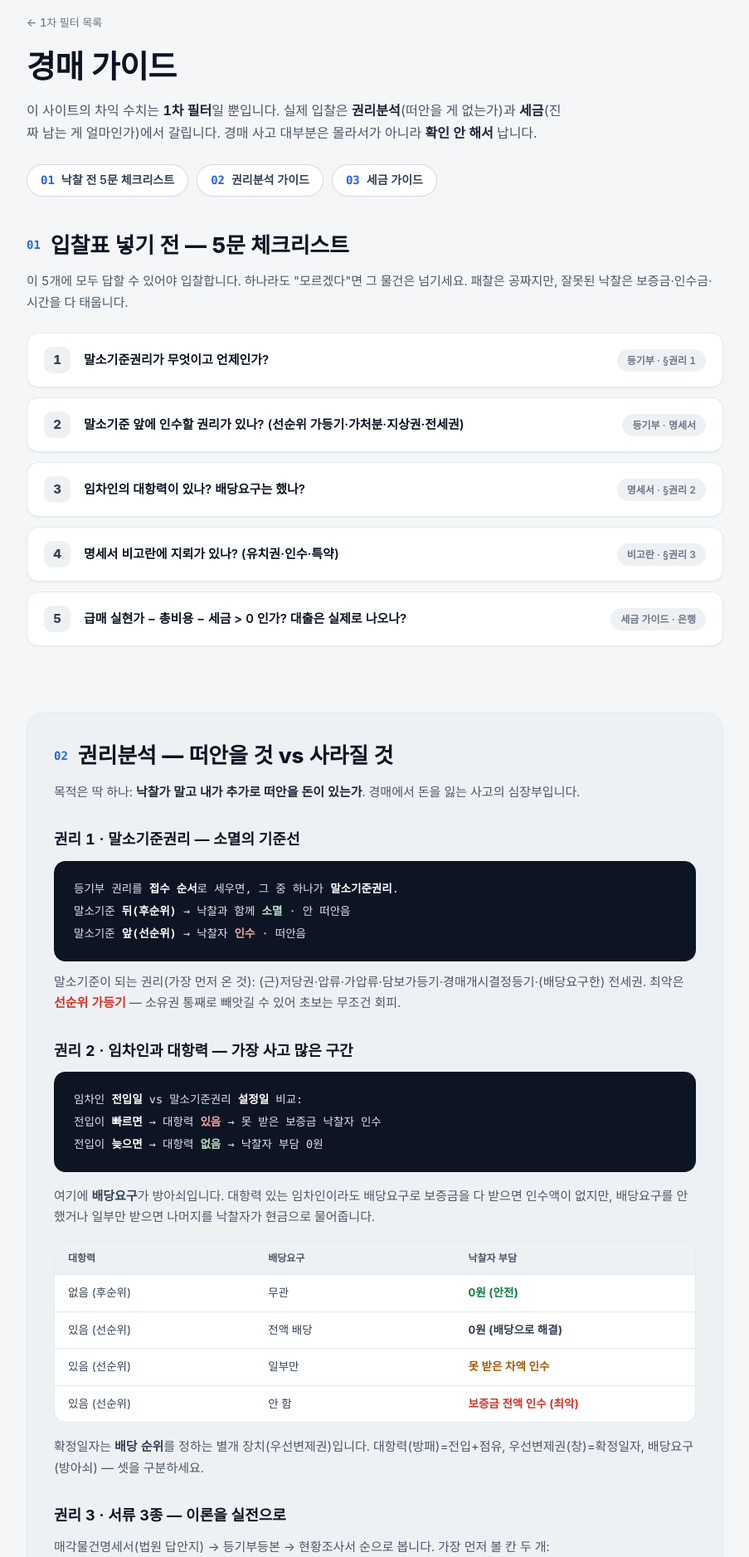
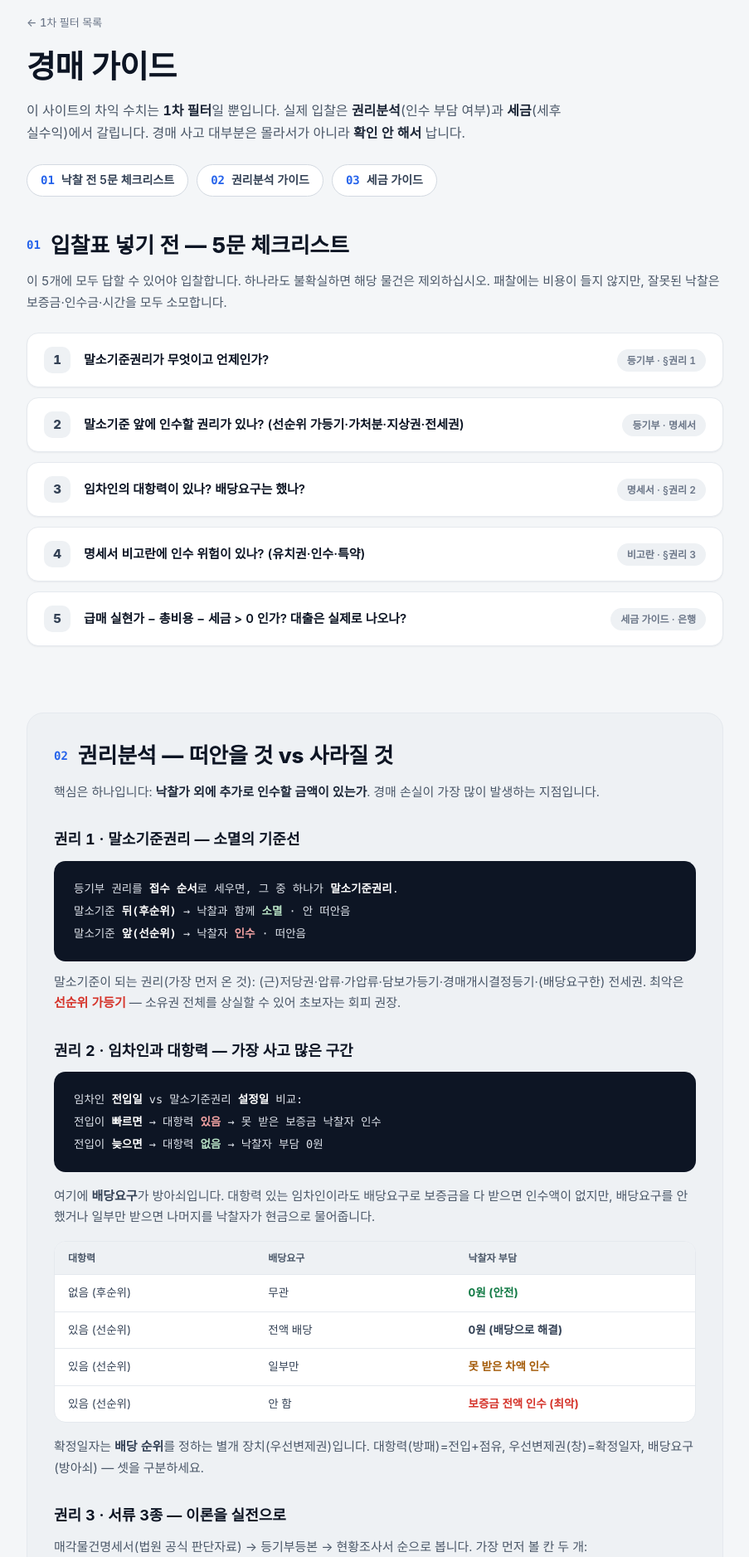
Before and after one commit to hyunwoojang1/realestate_auctions, a Flask app: page /guide in a window 1280 px wide. Shown: the part 65-1942 px from the top of the page at 83% size, without its empty margins (188-1091 px from the left). Run offline with Flask 3, Linux system fonts and the light colour scheme; some web fonts are replaced.

Commit message:
style: UI 문구 톤 정리 — 구어체·질문형·게임은어 제거 (31건)
detail/guide/listings/watchlist/compare/calendar/map + report.py/digest.py의 사용자 노출 문구를 명사구·격식체로 통일. 로직·수치·의미 불변, 문체만. 톤 가이드라인 6종 확립. 문구 고정 테스트 2건(test_digest·test_web) 갱신, 전체 411 passed.

```diff
--- a/src/digest.py
+++ b/src/digest.py
@@ -76,7 +76,7 @@ def _basis_note(s: ScoredListing) -> str:
     return f"실거래 {n}건"
 
 
-def to_markdown(items: list[ScoredListing], title: str = "이번 주 차익 매물 TOP") -> str:
+def to_markdown(items: list[ScoredListing], title: str = "주간 차익 매물 TOP") -> str:
     """(T7) 보수 가격 기준 차익 중심 표기 + 표본 근거 병기 — 단정 표현 금지."""
     lines = [f"# {title} {len(items)}", ""]
     lines.append("| # | 보수 기준 차익 | 기준 차익 | 갭 | 단지 | 유형 | 최저가 | 근거 | 경고 |")
--- a/src/report.py
+++ b/src/report.py
@@ -158,7 +158,7 @@ def _band_gauge(s: ScoredListing, askings: list | None = None) -> str:
         verdict = f'<span class="gm-gv">보수 차익 {_won(low - cost)}</span>'
     elif cost <= high:
         parts.append(f'<div class="bg-inband" style="left:{x(low):.1f}%;width:{x(cost) - x(low):.1f}%"></div>')
-        verdict = '<span class="bg-flat">원가가 밴드 안 — 보수 차익 없음</span>'
+        verdict = '<span class="bg-flat">취득원가 밴드 내 · 보수 차익 없음</span>'
     else:
         parts.append(f'<div class="bg-overcost" style="left:{x(high):.1f}%;width:{x(cost) - x(high):.1f}%"></div>')
         verdict = f'<span class="gm-loss">기준가 초과 {_won(cost - high)}</span>'
@@ -247,7 +247,7 @@ tbody tr:hover{{background:var(--sunk)}}
 </style></head><body>
 <h1>차익 큐레이션 — 결과</h1>
 <p class="sub">예상 차익 = 추정 실거래시세 − (최저입찰가 + 취득세). 금액 큰 순.
-갭미터의 <b style="color:var(--g4)">초록 구간</b>이 최저가→시세 사이 예상 차익입니다(명도·수리·인수 등 변동비 제외).</p>
+<b style="color:var(--g4)">초록 구간</b> = 최저가→시세 구간의 예상 차익 (명도·수리·인수 등 변동비 제외).</p>
 <div class="scroll"><table>
 <thead><tr><th>#</th><th>예상차익</th><th>경고</th><th>단지 / 소재지</th>
 <th>갭미터 (최저가 → 시세)</th><th>최저가</th><th>신뢰</th></tr></thead>
--- a/templates/calendar.html
+++ b/templates/calendar.html
@@ -52,7 +52,7 @@
 
 {% if not months %}
 <div class="empty2" style="margin-top:var(--sp-6)">표시할 일정이 없습니다.
-{% if not show_all and past_count %}<br><a href="/calendar?all=1">지난 기일 포함해 보기 →</a>{% endif %}</div>
+{% if not show_all and past_count %}<br><a href="/calendar?all=1">지난 기일 포함 →</a>{% endif %}</div>
 {% endif %}
 
 <p class="foot">매각기일은 법원 사정으로 변경·취하될 수 있습니다. 입찰 전 대법원 법원경매정보에서
--- a/templates/compare.html
+++ b/templates/compare.html
@@ -23,7 +23,7 @@
 
 {% if items|length < 2 %}
 <p class="page-lead">비교하려면 <b>2건 이상</b> 필요합니다(현재 {{ items|length }}건).
-<a href="/watchlist">관심물건</a>에서 담거나 목록에서 ★로 저장 후 비교하세요.
+<a href="/watchlist">관심물건</a>에서 선택하거나 목록에서 ★로 저장한 뒤 비교하세요.
 최대 {{ 4 }}건까지 나란히 비교됩니다.</p>
 {% else %}
 <p class="page-lead">보수 기준 차익 = 검증 하한가 − (최저입찰가 + 취득세, {{ tax_label }} 기준). 변동비 제외.
--- a/templates/guide.html
+++ b/templates/guide.html
@@ -1,5 +1,5 @@
 {% extends "base.html" %}
-{% block title %}경매 가이드 — 입찰 전 꼭 알아야 할 것{% endblock %}
+{% block title %}경매 가이드 — 입찰 전 핵심 점검 사항{% endblock %}
 
 {% block content %}
 <div class="doc">
@@ -8,7 +8,7 @@
   <div class="guide-head" style="padding-top:var(--sp-4)">
     <a href="/" class="crumb" style="margin-bottom:var(--sp-4);display:inline-flex">← 1차 필터 목록</a>
     <h1>경매 가이드</h1>
-    <p>이 사이트의 차익 수치는 <b style="color:var(--ink-800)">1차 필터</b>일 뿐입니다. 실제 입찰은 <b style="color:var(--ink-800)">권리분석</b>(떠안을 게 없는가)과 <b style="color:var(--ink-800)">세금</b>(진짜 남는 게 얼마인가)에서 갈립니다. 경매 사고 대부분은 몰라서가 아니라 <b style="color:var(--ink-800)">확인 안 해서</b> 납니다.</p>
+    <p>이 사이트의 차익 수치는 <b style="color:var(--ink-800)">1차 필터</b>일 뿐입니다. 실제 입찰은 <b style="color:var(--ink-800)">권리분석</b>(인수 부담 여부)과 <b style="color:var(--ink-800)">세금</b>(세후 실수익)에서 갈립니다. 경매 사고 대부분은 몰라서가 아니라 <b style="color:var(--ink-800)">확인 안 해서</b> 납니다.</p>
     <div class="jump">
       <a href="#checklist"><span class="n">01</span> 낙찰 전 5문 체크리스트</a>
       <a href="#rights"><span class="n">02</span> 권리분석 가이드</a>
@@ -19,12 +19,12 @@
   <!-- SECTION 1 · CHECKLIST -->
   <section class="gsec" id="checklist">
     <div class="sec-head"><span class="sec-head__n">01</span><h2>입찰표 넣기 전 — 5문 체크리스트</h2></div>
-    <p class="gsub">이 5개에 모두 답할 수 있어야 입찰합니다. 하나라도 "모르겠다"면 그 물건은 넘기세요. 패찰은 공짜지만, 잘못된 낙찰은 보증금·인수금·시간을 다 태웁니다.</p>
+    <p class="gsub">이 5개에 모두 답할 수 있어야 입찰합니다. 하나라도 불확실하면 해당 물건은 제외하십시오. 패찰에는 비용이 들지 않지만, 잘못된 낙찰은 보증금·인수금·시간을 모두 소모합니다.</p>
     <div style="display:flex;flex-direction:column;gap:var(--sp-3)">
       <div class="check"><span class="check__n">1</span><div class="check__q">말소기준권리가 무엇이고 언제인가?</div><span class="check__where">등기부 · §권리 1</span></div>
       <div class="check"><span class="check__n">2</span><div class="check__q">말소기준 앞에 인수할 권리가 있나? (선순위 가등기·가처분·지상권·전세권)</div><span class="check__where">등기부 · 명세서</span></div>
       <div class="check"><span class="check__n">3</span><div class="check__q">임차인의 대항력이 있나? 배당요구는 했나?</div><span class="check__where">명세서 · §권리 2</span></div>
-      <div class="check"><span class="check__n">4</span><div class="check__q">명세서 비고란에 지뢰가 있나? (유치권·인수·특약)</div><span class="check__where">비고란 · §권리 3</span></div>
+      <div class="check"><span class="check__n">4</span><div class="check__q">명세서 비고란에 인수 위험이 있나? (유치권·인수·특약)</div><span class="check__where">비고란 · §권리 3</span></div>
       <div class="check"><span class="check__n">5</span><div class="check__q">급매 실현가 − 총비용 − 세금 &gt; 0 인가? 대출은 실제로 나오나?</div><span class="check__where">세금 가이드 · 은행</span></div>
     </div>
   </section>
@@ -33,11 +33,11 @@
   <section class="gsec" id="rights">
     <div class="guide-tint">
       <div class="sec-head"><span class="sec-head__n">02</span><h2>권리분석 — 떠안을 것 vs 사라질 것</h2></div>
-      <p class="gsub">목적은 딱 하나: <b style="color:var(--ink-800)">낙찰가 말고 내가 추가로 떠안을 돈이 있는가</b>. 경매에서 돈을 잃는 사고의 심장부입니다.</p>
+      <p class="gsub">핵심은 하나입니다: <b style="color:var(--ink-800)">낙찰가 외에 추가로 인수할 금액이 있는가</b>. 경매 손실이 가장 많이 발생하는 지점입니다.</p>
 
       <h3 class="g3title">권리 1 · 말소기준권리 — 소멸의 기준선</h3>
       <div class="callout">등기부 권리를 <b>접수 순서</b>로 세우면, 그 중 하나가 <b>말소기준권리</b>.<br>말소기준 <b>뒤(후순위)</b> → 낙찰과 함께 <b class="ok">소멸</b> · 안 떠안음<br>말소기준 <b>앞(선순위)</b> → 낙찰자 <b class="bad">인수</b> · 떠안음</div>
-      <p class="gsub gsub--tight" style="margin-top:var(--sp-3)">말소기준이 되는 권리(가장 먼저 온 것): (근)저당권·압류·가압류·담보가등기·경매개시결정등기·(배당요구한) 전세권. 최악은 <b style="color:var(--risk)">선순위 가등기</b> — 소유권 통째로 빼앗길 수 있어 초보는 무조건 회피.</p>
+      <p class="gsub gsub--tight" style="margin-top:var(--sp-3)">말소기준이 되는 권리(가장 먼저 온 것): (근)저당권·압류·가압류·담보가등기·경매개시결정등기·(배당요구한) 전세권. 최악은 <b style="color:var(--risk)">선순위 가등기</b> — 소유권 전체를 상실할 수 있어 초보자는 회피 권장.</p>
 
       <h3 class="g3title">권리 2 · 임차인과 대항력 — 가장 사고 많은 구간</h3>
       <div class="callout" style="margin-bottom:var(--sp-4)">임차인 <b>전입일</b> vs 말소기준권리 <b>설정일</b> 비교:<br>전입이 <b>빠르면</b> → 대항력 <b class="bad">있음</b> → 못 받은 보증금 낙찰자 인수<br>전입이 <b>늦으면</b> → 대항력 <b class="ok">없음</b> → 낙찰자 부담 0원</div>
@@ -52,10 +52,10 @@
       <p class="gsub gsub--tight" style="margin-top:var(--sp-4)">확정일자는 <b style="color:var(--ink-700)">배당 순위</b>를 정하는 별개 장치(우선변제권)입니다. 대항력(방패)=전입+점유, 우선변제권(창)=확정일자, 배당요구(방아쇠) — 셋을 구분하세요.</p>
 
       <h3 class="g3title">권리 3 · 서류 3종 — 이론을 실전으로</h3>
-      <p class="gsub gsub--tight">매각물건명세서(법원 답안지) → 등기부등본 → 현황조사서 순으로 봅니다. 가장 먼저 볼 칸 두 개:</p>
+      <p class="gsub gsub--tight">매각물건명세서(법원 공식 판단자료) → 등기부등본 → 현황조사서 순으로 봅니다. 가장 먼저 볼 칸 두 개:</p>
       <div class="callout callout--light">① 명세서의 <b>"최선순위 설정"</b> 칸 (= 말소기준 날짜)<br>② 점유자 표의 <b>전입일</b><br>→ 이 둘을 비교하면 <b>권리 2의 대항력</b>이 바로 판정됩니다.</div>
       <div style="display:flex;flex-direction:column;gap:10px;margin-top:var(--sp-4)">
-        <div class="inline-warn"><span style="flex:none">⚠</span><p><b>명세서 비고란이 지뢰밭</b>입니다. 유치권·법정지상권·지분·대지권미등기·선순위 전세권 등 인수/특약이 여기 적힙니다. 비고란이 길면 특수물건 — 뜻을 정확히 이해하기 전엔 입찰 금지.</p></div>
+        <div class="inline-warn"><span style="flex:none">⚠</span><p><b>명세서 비고란에 인수·특약 위험이 몰려 있습니다</b>. 유치권·법정지상권·지분·대지권미등기·선순위 전세권 등 인수/특약이 여기 적힙니다. 비고란이 길면 특수물건 — 뜻을 정확히 이해하기 전엔 입찰 금지.</p></div>
         <div class="inline-warn"><span style="flex:none">⚠</span><p><b>유치권은 등기부에 안 나옵니다</b>(점유로 성립). 현황조사서·비고란에 "유치권 신고"가 있으면 명도 장기전이 될 수 있어 초보는 회피하세요.</p></div>
       </div>
     </div>
@@ -63,12 +63,12 @@
 
   <!-- SECTION 3 · TAX -->
   <section class="gsec" id="tax">
-    <div class="sec-head"><span class="sec-head__n">03</span><h2>세금 — 진짜 남는 게 얼마인가</h2></div>
-    <p class="gsub">"감정가 대비 싸게 샀다"는 매입 할인이지 수익이 아닙니다. 진짜 수익 = 매도가 − (낙찰가 + 숨은 비용) − <b style="color:var(--ink-800)">세금</b>. 그리고 세금의 끝판왕이 양도세입니다.</p>
+    <div class="sec-head"><span class="sec-head__n">03</span><h2>세금 — 세후 실수익</h2></div>
+    <p class="gsub">"감정가 대비 싸게 샀다"는 매입 할인이지 수익이 아닙니다. 진짜 수익 = 매도가 − (낙찰가 + 숨은 비용) − <b style="color:var(--ink-800)">세금</b>. 그중 세부담이 가장 큰 항목이 양도세입니다.</p>
 
-    <h3 class="g3title">세금 1 · 두 개의 세계</h3>
+    <h3 class="g3title">세금 1 · 개인 vs 매매사업자</h3>
     <div class="twobox">
-      <div class="kpi" style="box-shadow:var(--e1)"><div style="font-size:13px;color:var(--ink-500);font-weight:600;margin-bottom:6px">개인이 팔면</div><div style="font-size:20px;font-weight:800;color:var(--risk)">양도소득세</div><p style="margin:8px 0 0;font-size:13px;color:var(--ink-500);line-height:1.6">단기 보유면 세율 폭탄</p></div>
+      <div class="kpi" style="box-shadow:var(--e1)"><div style="font-size:13px;color:var(--ink-500);font-weight:600;margin-bottom:6px">개인이 팔면</div><div style="font-size:20px;font-weight:800;color:var(--risk)">양도소득세</div><p style="margin:8px 0 0;font-size:13px;color:var(--ink-500);line-height:1.6">단기 보유 시 고세율</p></div>
       <div class="kpi" style="box-shadow:var(--e1)"><div style="font-size:13px;color:var(--ink-500);font-weight:600;margin-bottom:6px">매매사업자가 팔면</div><div style="font-size:20px;font-weight:800;color:var(--ink-800)">종합소득세 <span class="num">6~45%</span></div><p style="margin:8px 0 0;font-size:13px;color:var(--ink-500);line-height:1.6">차익이 사업소득 · 단기 70% 개념 소멸</p></div>
     </div>
 
@@ -80,7 +80,7 @@
       <div class="gtable__row" style="grid-template-columns:1fr 1.2fr"><div>2년 이상</div><div class="val num" style="color:var(--ink-700)">기본 누진세율 6~45%</div></div>
       <div class="gtable__row" style="grid-template-columns:1fr 1.2fr"><div style="font-weight:700">1세대 1주택 비과세</div><div class="val val--gain num">0% (2년 보유·조정 2년 거주·12억↓)</div></div>
     </div>
-    <div class="inline-warn" style="margin-top:var(--sp-3)"><span style="flex:none">⚠</span><p>명도비·대출이자·관리비는 양도세 필요경비로 인정 안 됩니다(수리비도 자본적 지출만 인정). 실제 나가는 돈인데 세금은 안 깎아주는 이중고. 단기 매도의 최대 적은 이 <b>70% 세율</b>.</p></div>
+    <div class="inline-warn" style="margin-top:var(--sp-3)"><span style="flex:none">⚠</span><p>명도비·대출이자·관리비는 양도세 필요경비로 인정 안 됩니다(수리비도 자본적 지출만 인정). 실제 나가는 돈인데 세금은 안 깎아주는 이중고. 단기 매도에서 가장 큰 세부담은 이 <b>70% 세율</b>입니다.</p></div>
 
     <h3 class="g3title">세금 3 · 매매사업자 + 비교과세 (소득세법 64조)</h3>
     <p class="gsub gsub--tight">매매사업자는 종합소득세(6~45%)가 원칙이지만, 특정 자산은 <b style="color:var(--ink-800)">비교과세</b>(종소세 vs 양도세 중과세율 중 큰 금액)에 걸려 양도세를 못 피합니다.</p>
@@ -99,8 +99,8 @@
     </div>
 
     <h3 class="g3title">세금 5 · 실거주로 살 때 — 재고자산과 다르다</h3>
-    <p class="gsub gsub--tight">단타(재고자산)와 실거주는 세법상 상극입니다.</p>
-    <div class="callout callout--light" style="border-left-color:var(--caution)"><b>매매사업자 재고주택은 실거주 집의 1세대1주택 비과세를 깹니다.</b> 재고주택도 원칙적으로 주택 수에 포함되기 때문. 실거주 집을 비과세로 팔려면 그 시점에 <b>재고를 다 털어 1주택</b> 상태여야 하고 2년 보유·거주해야 합니다. "돈은 단타(종소세)로 벌고, 내 집은 재고 정리 후 깨끗한 1주택으로 사서 비과세" — <b>시점을 분리</b>하는 게 정답입니다.</div>
+    <p class="gsub gsub--tight">단기 매매(재고자산)와 실거주는 세법상 정반대로 취급됩니다.</p>
+    <div class="callout callout--light" style="border-left-color:var(--caution)"><b>매매사업자 재고주택은 실거주 집의 1세대1주택 비과세를 깹니다.</b> 재고주택도 원칙적으로 주택 수에 포함되기 때문. 실거주 집을 비과세로 팔려면 그 시점에 <b>재고를 다 털어 1주택</b> 상태여야 하고 2년 보유·거주해야 합니다. "돈은 단타(종소세)로 벌고, 내 집은 재고 정리 후 깨끗한 1주택으로 사서 비과세" — <b>시점을 분리</b>하는 것이 핵심입니다.</div>
   </section>
 
   <p class="footnote" style="margin:0;padding-top:var(--sp-6);border-top:1px solid var(--hairline);color:var(--ink-400)">이 가이드는 일반적인 개념 정리이며 개별 물건·연도별 세법·본인 상황에 따라 달라집니다. 권리분석은 법무사, 세금은 세무사 상담이 필수이며 이 페이지는 그 상담을 대체하지 않습니다. 세율·제도는 변경될 수 있으니 입찰 시점에 그해 기준을 재확인하세요.</p>
--- a/templates/listings.html
+++ b/templates/listings.html
@@ -183,7 +183,7 @@
       {%- elif b and b.assumed -%}
       <div class="pk-val warn">{{ won(outlay) }}</div><div class="pk-vsub warn">인수금 포함</div>
       {%- elif b -%}
-      <div class="pk-val">{{ won(outlay) }}</div><div class="pk-vsub ok2">이게 전부 (인수 없음)</div>
+      <div class="pk-val">{{ won(outlay) }}</div><div class="pk-vsub ok2">인수 부담 없음</div>
       {%- else -%}
       <div class="pk-val">{{ won(outlay) }}</div><div class="pk-vsub">인수 미확인</div>
       {%- endif -%}
--- a/templates/map.html
+++ b/templates/map.html
@@ -101,7 +101,7 @@
       const grp = L.featureGroup(markers);
       map.fitBounds(grp.getBounds().pad(0.1));
     } else {
-      side.innerHTML = '<div class="item">표시할 좌표 있는 물건이 없습니다.<br>' +
+      side.innerHTML = '<div class="item">지도에 표시할 물건이 없습니다.<br>' +
         '<small>다음 새로고침 후 좌표 캐시가 채워집니다.</small></div>';
     }
   }).catch(e => {
--- a/templates/watchlist.html
+++ b/templates/watchlist.html
@@ -26,7 +26,7 @@
 {% elif not snapshot_missing and not corrupted %}
 <p class="page-lead" style="margin-top:12px;color:var(--muted-2)">직전 새로고침 대비 변동 없음.</p>
 {% elif snapshot_missing %}
-<p class="page-lead" style="margin-top:12px;color:var(--muted-2)">아직 비교할 이전 스냅샷이 없습니다(첫 새로고침 이력 없음) — 변동 감지는 다음 새로고침부터.</p>
+<p class="page-lead" style="margin-top:12px;color:var(--muted-2)">비교할 이전 스냅샷이 없습니다 — 변동 감지는 다음 새로고침부터 제공됩니다.</p>
 {% endif %}
 {% if events %}
 <table class="params">
@@ -51,7 +51,7 @@
 {% if watched %}
 <table class="params">
 <thead><tr><th scope="col">단지 / 소재지</th><th scope="col">경고</th>
-<th class="num" scope="col">차익(보수 기준·구 데이터는 기준 시세)</th><th class="num" scope="col">최저가</th>
+<th class="num" scope="col">차익(보수 기준)</th><th class="num" scope="col">최저가</th>
 <th scope="col">매각기일</th><th scope="col"></th></tr></thead>
 <tbody>
 {% for s in watched %}
@@ -80,7 +80,7 @@
 {% endif %}
 
 {% if missing %}
-<h2>목록에서 사라진 물건 <span style="color:var(--muted);font-weight:400">{{ missing | length }}건</span></h2>
+<h2>목록에서 제외된 물건 <span style="color:var(--muted);font-weight:400">{{ missing | length }}건</span></h2>
 <p class="page-lead">최근 새로고침 결과에 없는 사건번호입니다(매각·취하·기일변경 가능) —
 대법원 법원경매정보에서 직접 확인하세요.</p>
 <div class="chips">
```
Also changed, not shown: templates/detail.html (+8 -8 lines), tests/test_digest.py (+1 -1 lines), tests/test_web.py (+1 -1 lines), versions.md (+16 -0 lines).
